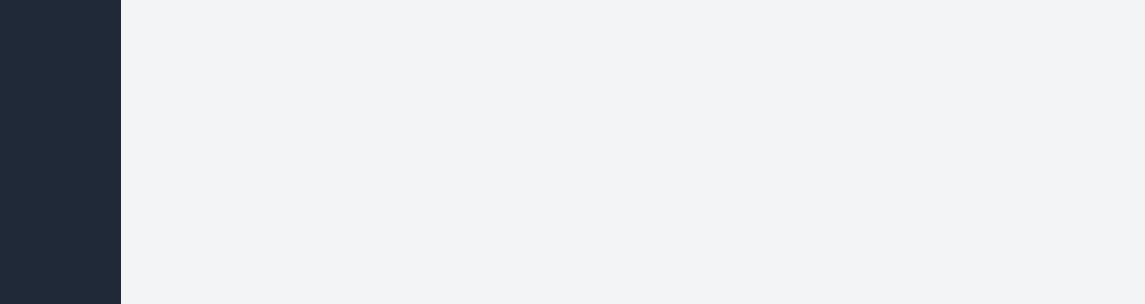
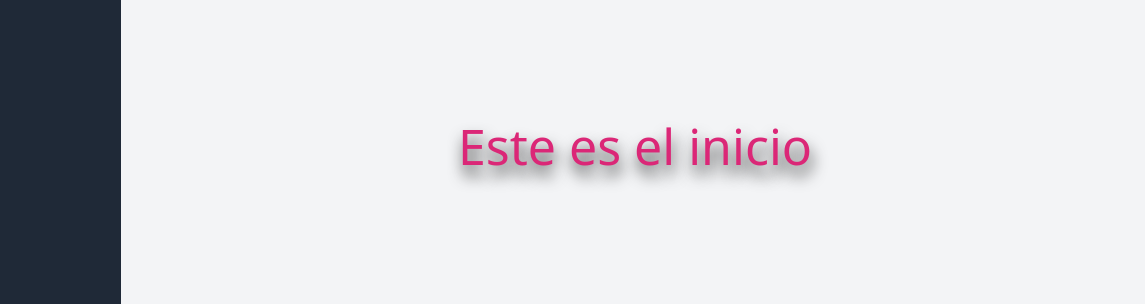
Before and after one commit to Esteban-Tobon/PQRSF-migrada, a plain HTML site: page gestionPQRSF.html in a window 1280 px wide. Shown: the part 496-800 px from the top of the page, 135-1280 px from the left. Drawn offline with nearby package versions, Linux system fonts and the light colour scheme.

Commit message:
se agrego un span en gestionPQRSF para que no quede en blanco

```diff
--- a/gestionPQRSF.html
+++ b/gestionPQRSF.html
@@ -19,7 +19,9 @@
         </a>
         <div>
 
-            <a href="gestionPQRSF.html"><h1 class="text-white text-xl font-semibold">Gestion de PQRSF </h1></a>
+            <a href="gestionPQRSF.html">
+                <h1 class="text-white text-xl font-semibold">Gestion de PQRSF </h1>
+            </a>
         </div>
 
         <div class="flex items-center space-x-4">
@@ -153,6 +155,11 @@
         </aside>
 
 
+        <div class="flex justify-center items-center w-full">
+            <span class="text-[50px] text-pink-600" style="text-shadow: 2px 10px 15px rgba(0, 0, 0, 0.8);">
+                Este es el inicio
+            </span>
+        </div>
 
     </section>
 
```
Lines whose indentation alone changed are shown as unchanged.
